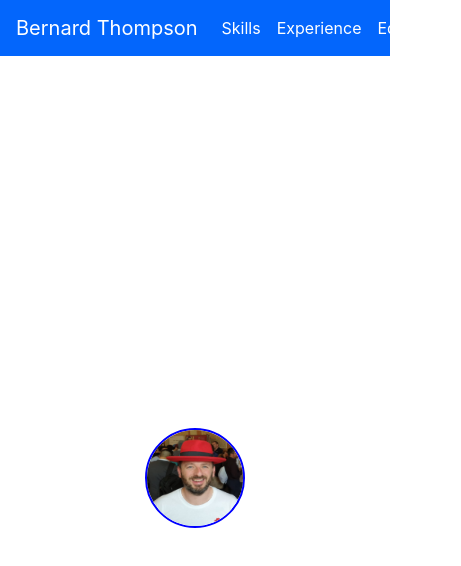
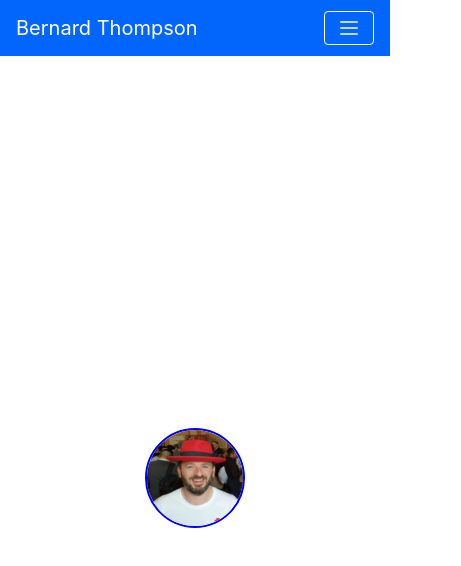
Before and after one commit to bonjo7/bonjo7, a React (Create React App) app: page / in a window 390 px wide. Shown: the top 566 px of the page, 461 px wide, since content can reach past the window. Built offline with nearby package versions, Linux system fonts and the light colour scheme.

Commit message:
fix: hamburger icon

```diff
--- a/src/components/NavBar/NavBar.js
+++ b/src/components/NavBar/NavBar.js
@@ -1,17 +1,30 @@
 import React from "react";
 import { Navbar, Nav } from "react-bootstrap";
+import { List } from "phosphor-react";
 import styles from "./NavBar.module.css";
 
 const NavBar = () => {
   return (
-    <Navbar className={styles.navBar} variant="light">
-      <Navbar.Brand className={styles.link} href='/'>Bernard Thompson</Navbar.Brand>
-      <Navbar.Toggle aria-controls='basic-navbar-nav' />
-      <Navbar.Collapse id='basic-navbar-nav'>
+    <Navbar className={styles.navBar} expand='lg'>
+      <Navbar.Brand className={styles.link} href='/'>
+        Bernard Thompson
+      </Navbar.Brand>
+      <Navbar.Toggle className={styles.hamburgerIcon} aria-controls='basic-navbar-nav'>
+        <span>
+          <List size={24} color='#ffffff' />
+        </span>
+      </Navbar.Toggle>
+      <Navbar.Collapse id='basic-navbar-nav' className={styles.link}>
         <Nav className='mr-auto'>
-        <Nav.Link className={styles.link} href='/sidebar'>Skills</Nav.Link>
-          <Nav.Link className={styles.link} href='#home'>Experience</Nav.Link>
-          <Nav.Link className={styles.link} href='#link'>Education</Nav.Link>
+          <Nav.Link className={styles.link} href='/sidebar'>
+            Skills
+          </Nav.Link>
+          <Nav.Link className={styles.link} href='#home'>
+            Experience
+          </Nav.Link>
+          <Nav.Link className={styles.link} href='#link'>
+            Education
+          </Nav.Link>
         </Nav>
       </Navbar.Collapse>
     </Navbar>
--- a/src/components/NavBar/NavBar.module.css
+++ b/src/components/NavBar/NavBar.module.css
@@ -1,7 +1,11 @@
-.navBar{
-    background-color: rgb(3, 102, 252);
+.navBar {
+  background-color: rgb(3, 102, 252);
 }
 
-.link{
-    color:white !important;
+.link {
+  color: white !important;
 }
+
+.hamburgerIcon {
+  border-color: white !important;
+}
```
